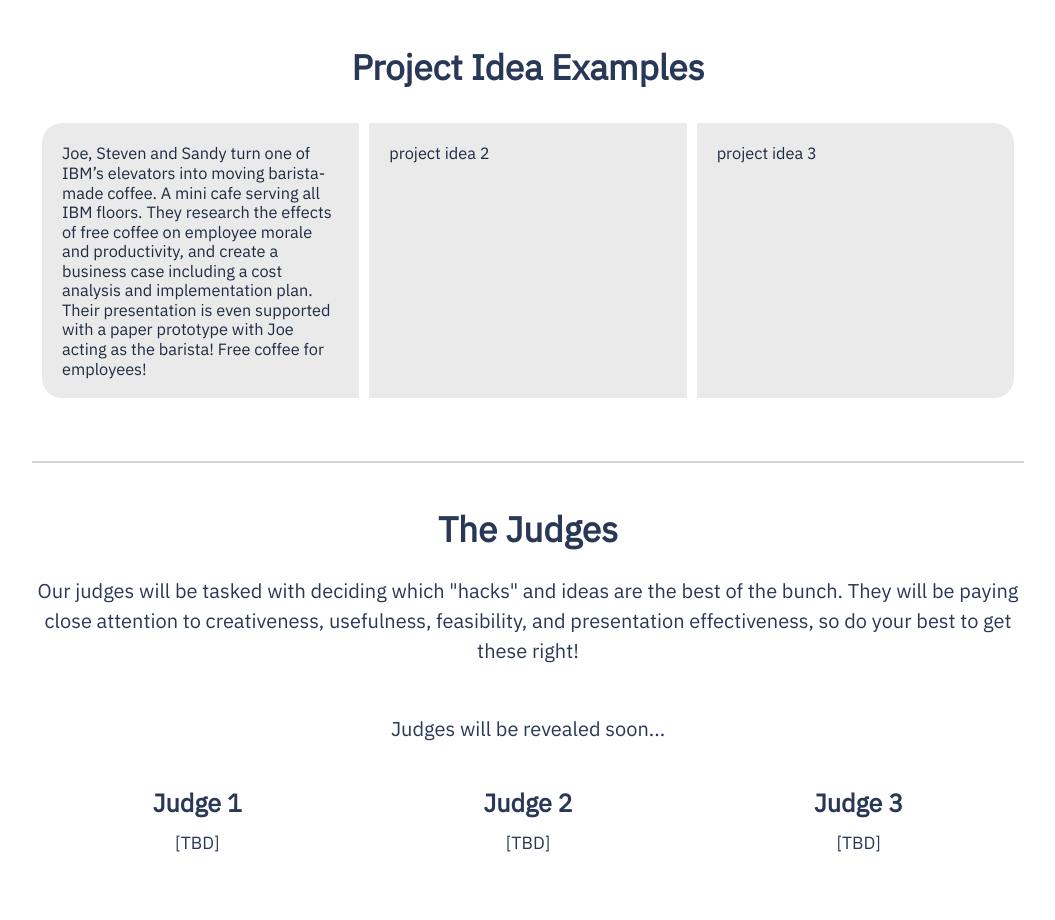
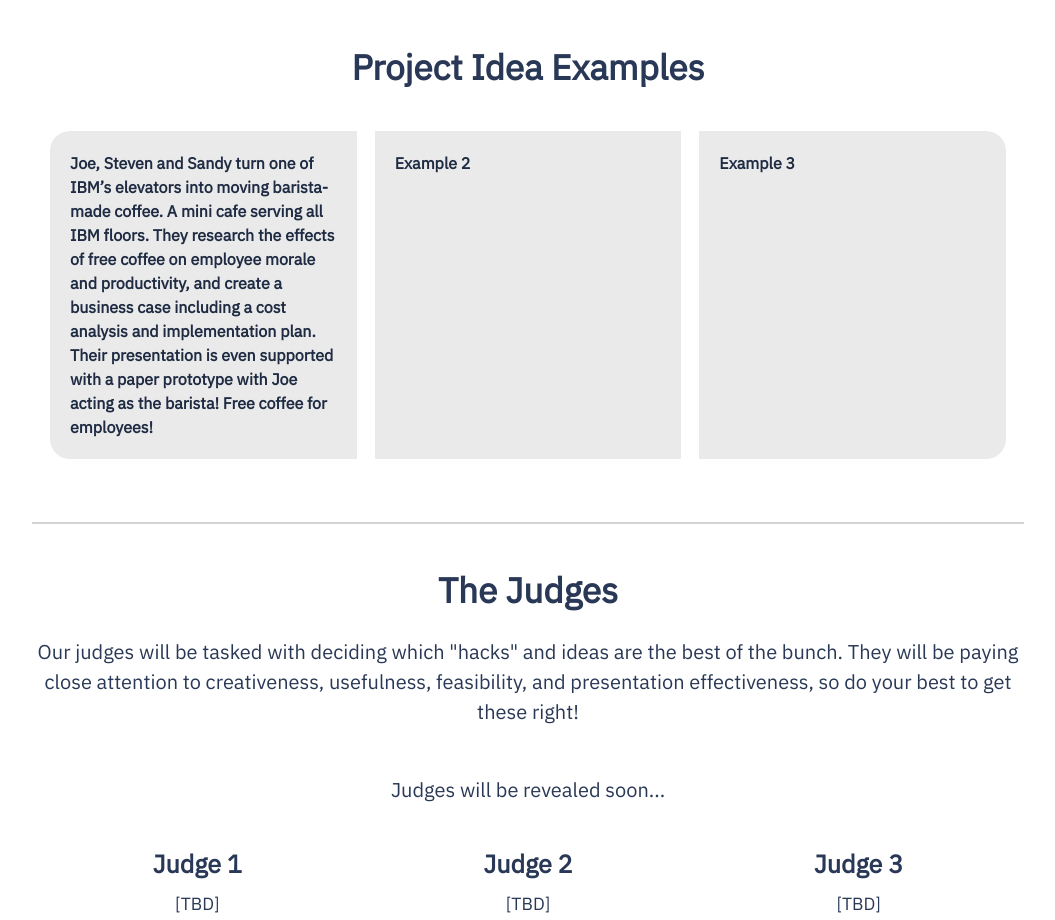
Before and after one commit to max-philip/IBM-GradHack-Website, a React (Create React App) app: page / in a window 1280 px wide. Shown: the part 2460-3380 px from the top of the page, without its empty margins (112-1167 px from the left). Built offline with nearby package versions, Linux system fonts and the light colour scheme; a web font is replaced by a local one.

Commit message:
update examples

```diff
--- a/src/components/Examples.js
+++ b/src/components/Examples.js
@@ -13,14 +13,12 @@ export default class Examples extends Component {
           {/* <Card.Img variant="top" src="holder.js/100px160" /> */}
           <Card.Body>
             <Card.Text>
-              <div style={{fontWeight: "bold"}}>
-                <h4>Joe, Steven and Sandy turn one of IBM’s elevators into moving
-                  barista-made coffee. A mini cafe serving all IBM floors. They
-                  research the effects of free coffee on employee morale and productivity,
-                  and create a business case including a cost analysis and implementation
-                  plan. Their presentation is even supported with a paper prototype with
-                  Joe acting as the barista! Free coffee for employees!
-                </h4>
+              <div className="example-text">Joe, Steven and Sandy turn one of IBM’s elevators into moving
+                barista-made coffee. A mini cafe serving all IBM floors. They
+                research the effects of free coffee on employee morale and productivity,
+                and create a business case including a cost analysis and implementation
+                plan. Their presentation is even supported with a paper prototype with
+                Joe acting as the barista! Free coffee for employees!
               </div>
             </Card.Text>
           </Card.Body>
@@ -29,10 +27,7 @@ export default class Examples extends Component {
           {/* <Card.Img variant="top" src="holder.js/100px160" /> */}
           <Card.Body>
              <Card.Text>
-              <div style={{fontWeight: "bold"}}>
-                <h4>project idea 2
-
-                </h4>
+             <div className="example-text">Example 2
               </div>
             </Card.Text>
           </Card.Body>
@@ -41,10 +36,7 @@ export default class Examples extends Component {
           {/* <Card.Img variant="top" src="holder.js/100px160" /> */}
           <Card.Body>
              <Card.Text>
-              <div style={{fontWeight: "bold"}}>
-                <h4>project idea 3
-
-                </h4>
+             <div className="example-text">Example 3
               </div>
             </Card.Text>
           </Card.Body>
--- a/src/styles/card.scss
+++ b/src/styles/card.scss
@@ -17,8 +17,13 @@ $text-color: #293856;
   background-color: #eaeaea;
   font-size: 17px;
   border-radius: 20px;
-  margin: 10px;
+  margin: 18px;
   text-align: left;
+}
+
+.example-text {
+  font-size: 16px;
+  font-weight: bold;
 }
 
 .info-title {
```
